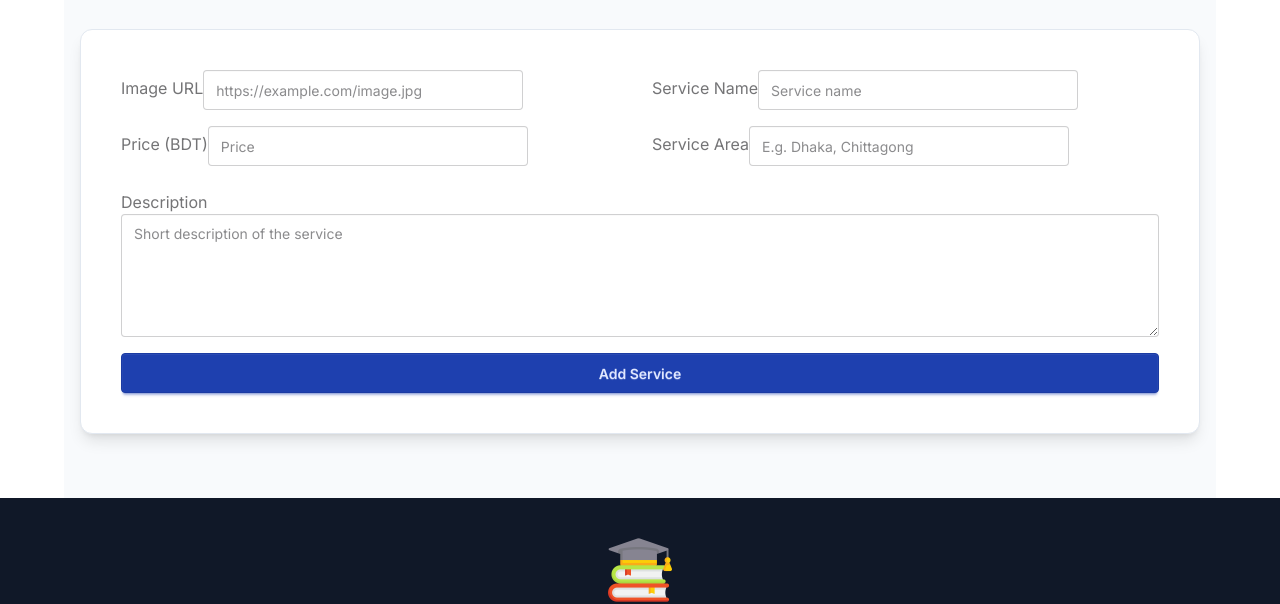
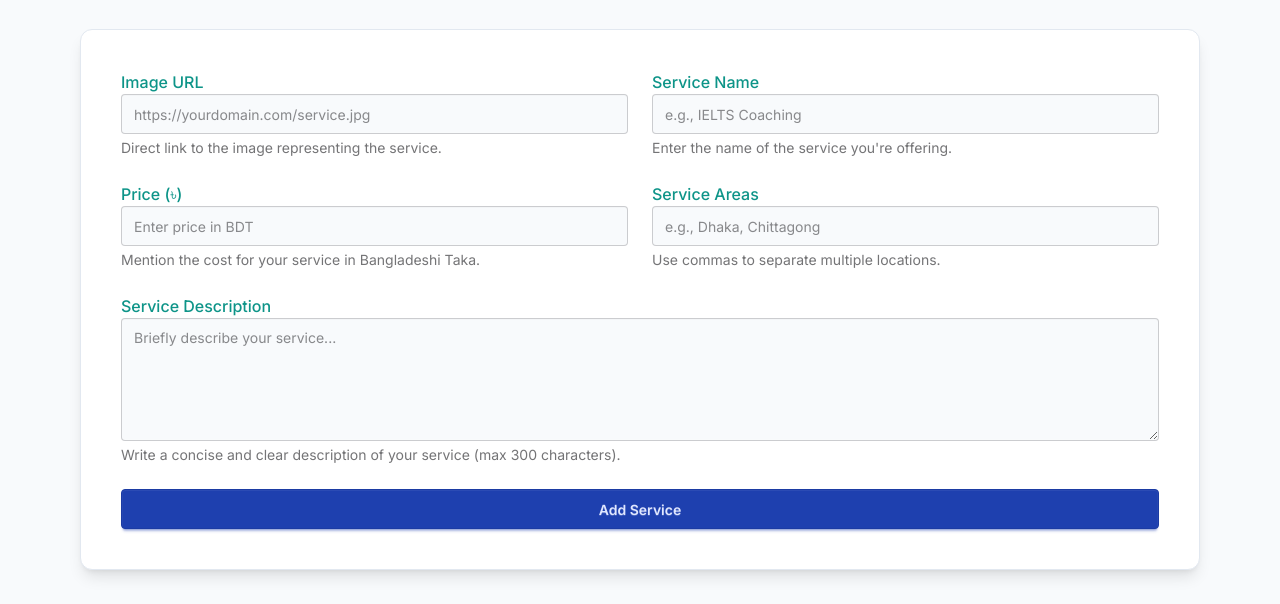
Before and after one commit to md-shafiqul-islam/EduCare-Client, a React (Vite) app: page /dashboard/add-service in a window 1280 px wide. Shown: the part 263-867 px from the top of the page. Built offline with nearby package versions, Linux system fonts and the light colour scheme; no server answers; sample sign-in values are in the browser's storage.

Commit message:
replace card layout with styled tables for manage and service pages

```diff
--- a/src/pages/About/About.jsx
+++ b/src/pages/About/About.jsx
@@ -76,7 +76,7 @@ const About = () => {
             {tutors.map((tutor) => (
               <div
                 key={tutor.name}
-                className="bg-base-200 dark:bg-base-300 rounded-xl p-5 shadow hover:shadow-md transition-all duration-300"
+                className="bg-base-300 p-6 rounded-xl space-y-3 shadow-lg border border-secondary hover:scale-[1.03] transition-transform duration-300"
               >
                 <h4 className="text-lg font-semibold text-primary">
                   {tutor.name}
--- a/src/pages/AddService/AddService.jsx
+++ b/src/pages/AddService/AddService.jsx
@@ -66,7 +66,8 @@ const AddService = () => {
   };
 
   return (
-    <div className="max-w-6xl mx-auto bg-base-200 px-4 py-16 space-y-12">
+    <div className="bg-base-200">
+      <div className="max-w-6xl mx-auto px-4 py-16 space-y-12">
         <div className="text-center mb-10 max-w-3xl mx-auto">
           <h2 className="text-3xl font-bold text-primary mb-4">
             Add a New Service
@@ -74,88 +75,114 @@ const AddService = () => {
           <p className="text-base text-base-content">
             Empower your community by offering valuable services! As a trusted
             provider, your expertise can now reach more people through EduCare.
-          Fill in the form below with accurate details about your service — our
-          users are waiting to benefit from your skills.
+            Fill in the form below with accurate details about your service —
+            our users are waiting to benefit from your skills.
           </p>
         </div>
 
         <div className="bg-base-100 p-10 rounded-xl shadow-lg border border-base-300">
           <form
             onSubmit={handleAddService}
-          className="grid grid-cols-1 md:grid-cols-2 gap-x-6 gap-y-4"
+            className="grid grid-cols-1 md:grid-cols-2 gap-6 text-base-content"
           >
             {/* Image URL */}
-          <div className="form-control">
+            <div className="form-control w-full">
               <label className="label">
-              <span className="label-text">Image URL</span>
+                <span className="label-text font-medium text-secondary">
+                  Image URL
+                </span>
               </label>
               <input
                 type="url"
                 name="image"
-              placeholder="https://example.com/image.jpg"
-              className="input input-bordered"
+                placeholder="https://yourdomain.com/service.jpg"
+                className="input input-bordered w-full bg-base-200"
                 required
               />
+              <p className="text-sm text-base-content/60 mt-1">
+                Direct link to the image representing the service.
+              </p>
             </div>
 
             {/* Service Name */}
-          <div className="form-control">
+            <div className="form-control w-full">
               <label className="label">
-              <span className="label-text">Service Name</span>
+                <span className="label-text font-medium text-secondary">
+                  Service Name
+                </span>
               </label>
               <input
                 type="text"
                 name="name"
-              placeholder="Service name"
-              className="input input-bordered"
+                placeholder="e.g., IELTS Coaching"
+                className="input input-bordered w-full bg-base-200"
                 required
               />
+              <p className="text-sm text-base-content/60 mt-1">
+                Enter the name of the service you're offering.
+              </p>
             </div>
 
             {/* Price */}
-          <div className="form-control">
+            <div className="form-control w-full">
               <label className="label">
-              <span className="label-text">Price (BDT)</span>
+                <span className="label-text font-medium text-secondary">
+                  Price (৳)
+                </span>
               </label>
               <input
                 type="number"
                 name="price"
-              placeholder="Price"
-              className="input input-bordered"
+                placeholder="Enter price in BDT"
+                className="input input-bordered w-full bg-base-200"
                 required
               />
+              <p className="text-sm text-base-content/60 mt-1">
+                Mention the cost for your service in Bangladeshi Taka.
+              </p>
             </div>
 
             {/* Service Area */}
-          <div className="form-control">
+            <div className="form-control w-full">
               <label className="label">
-              <span className="label-text">Service Area</span>
+                <span className="label-text font-medium text-secondary">
+                  Service Areas
+                </span>
               </label>
               <input
                 type="text"
                 name="areas"
-              placeholder="E.g. Dhaka, Chittagong"
-              className="input input-bordered"
+                placeholder="e.g., Dhaka, Chittagong"
+                className="input input-bordered w-full bg-base-200"
                 required
               />
+              <p className="text-sm text-base-content/60 mt-1">
+                Use commas to separate multiple locations.
+              </p>
             </div>
 
-          {/* Description with space */}
-          <div className="form-control md:col-span-2 mt-2">
+            {/* Description */}
+            <div className="form-control md:col-span-2 w-full">
               <label className="label">
-              <span className="label-text">Description</span>
+                <span className="label-text font-medium text-secondary">
+                  Service Description
+                </span>
               </label>
               <textarea
                 name="description"
                 rows="5"
-              placeholder="Short description of the service"
-              className="textarea textarea-bordered w-full"
+                placeholder="Briefly describe your service..."
+                className="textarea textarea-bordered w-full bg-base-200"
                 required
               ></textarea>
+              <p className="text-sm text-base-content/60 mt-1">
+                Write a concise and clear description of your service (max 300
+                characters).
+              </p>
             </div>
 
             {/* Submit Button */}
-          <div className="form-control md:col-span-2">
+            <div className="form-control md:col-span-2 w-full">
               <button
                 type="submit"
                 className="btn btn-primary w-full"
@@ -167,6 +194,7 @@ const AddService = () => {
           </form>
         </div>
       </div>
+    </div>
   );
 };
 
--- a/src/pages/BookService/BookService.jsx
+++ b/src/pages/BookService/BookService.jsx
@@ -78,7 +78,7 @@ const BookService = () => {
   }
 
   return (
-    <div className="max-w-2xl mx-auto bg-base-200 p-8 rounded-2xl shadow-md my-10 space-y-6 border border-base-300">
+    <div className="max-w-2xl mx-auto bg-base-200 p-6 rounded-xl shadow-lg my-10 space-y-6 border border-base-300">
       <h2 className="text-3xl font-bold text-center text-primary">
         Book Service
       </h2>
--- a/src/pages/Home/StatsCounter.jsx
+++ b/src/pages/Home/StatsCounter.jsx
@@ -46,7 +46,7 @@ const StatsCounter = () => {
           {stats.map((stat, index) => (
             <Motion.div
               key={stat.label}
-              className="bg-base-300 p-6 rounded-xl space-y-2 shadow-lg border border-secondary hover:scale-[1.03] transition-transform duration-300"
+              className="bg-base-300 p-6 rounded-xl space-y-3 shadow-lg border border-secondary hover:scale-[1.03] transition-transform duration-300"
               initial={{ opacity: 0, y: 20 }}
               whileInView={{ opacity: 1, y: 0 }}
               viewport={{ once: true }}
--- a/src/pages/ManageService/ManageService.jsx
+++ b/src/pages/ManageService/ManageService.jsx
@@ -138,87 +138,70 @@ const ManageService = () => {
   };
 
   return (
-    <div className="max-w-6xl mx-auto bg-base-200 px-4 py-16 space-y-12">
+    <div className="bg-base-200">
+      <div className="max-w-6xl mx-auto px-4 py-16 space-y-12">
         <div className="text-center mb-10 max-w-3xl mx-auto">
           <h2 className="text-3xl font-bold text-primary mb-4">
             Manage My Services
           </h2>
           <p className="text-base text-base-content">
-          Here are all the services you have added.
+            Here are all the services you have added. You can edit or delete
+            them below.
           </p>
         </div>
 
-      {myServices.length === 0 ? (
-        <p className="text-center text-lg text-base-content mt-10">
-          You haven’t added any service yet.
-        </p>
-      ) : (
-        <div className="grid md:grid-cols-2 gap-6">
+        <div className="overflow-x-auto rounded-xl bg-base-100 shadow border border-secondary">
+          <table className="table w-full">
+            <thead>
+              <tr className="text-base text-accent">
+                <th>Image</th>
+                <th>Name</th>
+                <th>Price</th>
+                <th>Areas</th>
+                <th>Actions</th>
+              </tr>
+            </thead>
+            <tbody>
               {myServices.map((service) => (
-            <div
-              key={service._id}
-              className="bg-base-200 border border-base-300 rounded-xl shadow hover:shadow-lg transition duration-300"
-            >
+                <tr key={service._id} className="hover:bg-base-200">
+                  <td>
                     <img
                       src={service.image}
                       alt={service.name}
-                className="w-full h-52 object-cover rounded-t-xl"
+                      className="w-20 h-16 object-cover rounded"
                     />
-
-              <div className="p-5 space-y-2 text-base-content">
-                <p>
-                  <span className="font-semibold">Price:</span>{" "}
-                  <span className="font-normal text-secondary">
-                    ৳ {service.price}
-                  </span>
-                </p>
-
-                <p>
-                  <span className="font-semibold">Category:</span>{" "}
-                  <span className="font-normal">{service.name}</span>
-                </p>
-
-                <p>
-                  <span className="font-semibold">Description:</span>{" "}
-                  <span className="font-normal">
-                    {service.description?.slice(0, 80)}...
-                  </span>
-                </p>
-
-                <p>
-                  <span className="font-semibold">Service Area:</span>{" "}
+                  </td>
+                  <td>{service.name}</td>
+                  <td>৳ {service.price}</td>
+                  <td>
                     {service.areas.map((area, index) => (
                       <span
                         key={index}
-                      className="inline-block bg-secondary/10 text-secondary px-2 py-1 rounded mr-1"
+                        className="inline-block bg-secondary/10 text-secondary px-2 py-1 rounded mr-1 text-xs"
                       >
                         {area}
                       </span>
                     ))}
-                </p>
-
-                <div className="flex justify-between mt-4">
+                  </td>
+                  <td className="space-x-2">
                     <button
-                    onClick={() => {
-                      setSelectedService(service);
-                    }}
-                    className="btn btn-sm btn-primary"
+                      onClick={() => setSelectedService(service)}
+                      className="btn btn-xs btn-primary"
                     >
                       Edit
                     </button>
-
                     <button
                       onClick={() => handleDeleteService(service._id)}
-                    className="btn btn-sm btn-error"
+                      className="btn btn-xs btn-error"
                     >
                       Delete
                     </button>
+                  </td>
+                </tr>
+              ))}
+            </tbody>
+          </table>
         </div>
-              </div>
-            </div>
-          ))}
-        </div>
-      )}
 
         {selectedService && (
           <dialog open className="modal modal-bottom sm:modal-middle">
@@ -325,6 +308,7 @@ const ManageService = () => {
           </dialog>
         )}
       </div>
+    </div>
   );
 };
 
--- a/src/pages/ServiceToDo/ServiceToDo.jsx
+++ b/src/pages/ServiceToDo/ServiceToDo.jsx
@@ -78,8 +78,8 @@ const ServiceToDo = () => {
   }
 
   return (
-    <div className="max-w-6xl mx-auto bg-base-200 px-4 py-16 space-y-12">
-      {/* Heading Section */}
+    <div className="bg-base-200">
+      <div className="max-w-6xl mx-auto px-4 py-16 space-y-12">
         <div className="text-center mb-10 max-w-3xl mx-auto">
           <h1 className="text-3xl font-bold text-primary mb-4">
             Services To Handle
@@ -91,66 +91,57 @@ const ServiceToDo = () => {
           </p>
         </div>
 
-      {/* Cards Section */}
-      <div className="grid grid-cols-1 md:grid-cols-2 gap-6">
+        <div className="overflow-x-auto rounded-xl bg-base-100 shadow border border-secondary">
+          <table className="table w-full">
+            <thead>
+              <tr className="text-base text-accent">
+                <th>Image</th>
+                <th>Name</th>
+                <th>Price</th>
+                <th>Date</th>
+                <th>Client</th>
+                <th>Instructions</th>
+                <th>Status</th>
+              </tr>
+            </thead>
+            <tbody>
               {bookings.map((booking) => (
-          <div
-            key={booking._id}
-            className="border border-base-300 rounded-xl p-4 shadow-md bg-base-200"
-          >
-            <h2 className="text-xl font-semibold mb-2 text-primary">
-              {booking.serviceName}
-            </h2>
-
+                <tr key={booking._id} className="hover:bg-base-200">
+                  <td>
                     <img
                       src={booking.serviceImage}
                       alt={booking.serviceName}
-              className="w-full h-48 object-cover rounded-md mb-2"
+                      className="w-20 h-16 object-cover rounded"
                     />
-
-            <p className="text-base-content">
-              <span className="font-medium text-secondary">Price:</span>{" "}
-              {booking.servicePrice} ৳
-            </p>
-
-            <p className="text-base-content">
-              <span className="font-medium text-secondary">Service Date:</span>{" "}
-              {booking.serviceTakingDate}
-            </p>
-
-            <p className="text-base-content">
-              <span className="font-medium text-secondary">Client Name:</span>{" "}
-              {booking.currentUserName}
-            </p>
-
-            <p className="text-base-content">
-              <span className="font-medium text-secondary">Client Email:</span>{" "}
+                  </td>
+                  <td>{booking.serviceName}</td>
+                  <td>৳ {booking.servicePrice}</td>
+                  <td>{booking.serviceTakingDate}</td>
+                  <td>
+                    <div className="font-medium">{booking.currentUserName}</div>
+                    <div className="text-xs text-base-content/60">
                       {booking.currentUserEmail}
-            </p>
-
-            <p className="text-base-content">
-              <span className="font-medium text-secondary">Instructions:</span>{" "}
-              {booking.specialInstructions}
-            </p>
-
-            <div className="mt-3">
-              <label className="block font-medium mb-1 text-secondary">
-                Service Status:
-              </label>
+                    </div>
+                  </td>
+                  <td>{booking.specialInstructions}</td>
+                  <td>
                     <select
                       value={booking.serviceStatus}
                       onChange={(e) =>
                         handleStatusChange(booking._id, e.target.value)
                       }
-                className="border border-base-300 p-2 bg-accent rounded-md w-full focus:border-primary focus:ring-primary"
+                      className="select select-bordered bg-base-100 border-secondary focus:outline-primary"
                     >
                       <option value="pending">Pending</option>
                       <option value="working">Working</option>
                       <option value="completed">Completed</option>
                     </select>
+                  </td>
+                </tr>
+              ))}
+            </tbody>
+          </table>
         </div>
-          </div>
-        ))}
       </div>
     </div>
   );
--- a/src/pages/Subjects/Subjects.jsx
+++ b/src/pages/Subjects/Subjects.jsx
@@ -50,7 +50,7 @@ const Subjects = () => {
           {subjectList.map((subject) => (
             <li
               key={subject.name}
-              className="bg-base-200  p-6 rounded-xl shadow hover:shadow-lg hover:scale-[1.03] transition-all duration-300 cursor-default text-center space-y-3"
+              className="bg-base-300 p-6 rounded-xl space-y-3 shadow-lg border border-secondary hover:scale-[1.03] transition-transform duration-300 text-center"
             >
               <div className="flex justify-center">{subject.icon}</div>
               <h4 className="text-lg font-semibold text-primary">
```
Also changed, not shown: src/components/ServiceCard.jsx (+4 -4 lines), src/pages/AllServices/AllServices.jsx (+12 -5 lines), src/pages/BookedService/BookedService.jsx (+12 -4 lines). Lines whose indentation alone changed are shown as unchanged.
